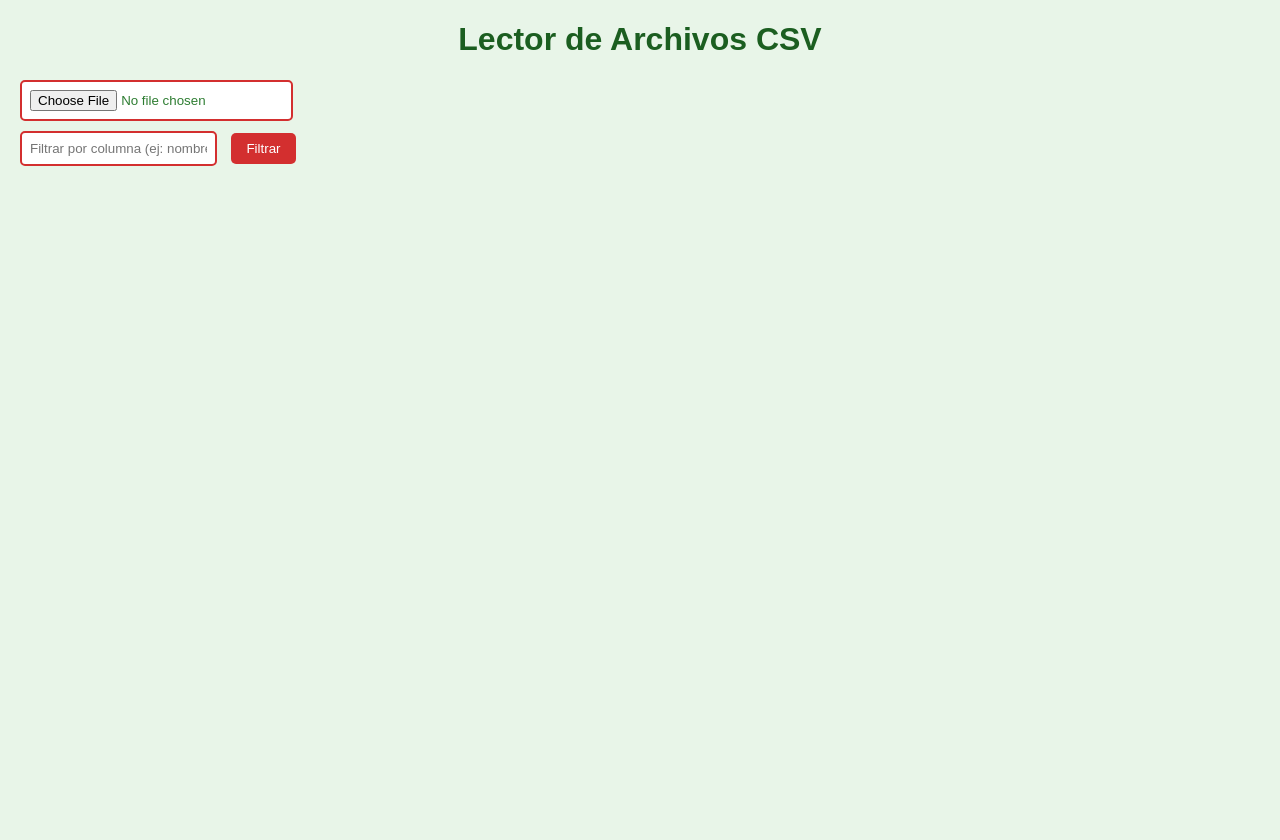
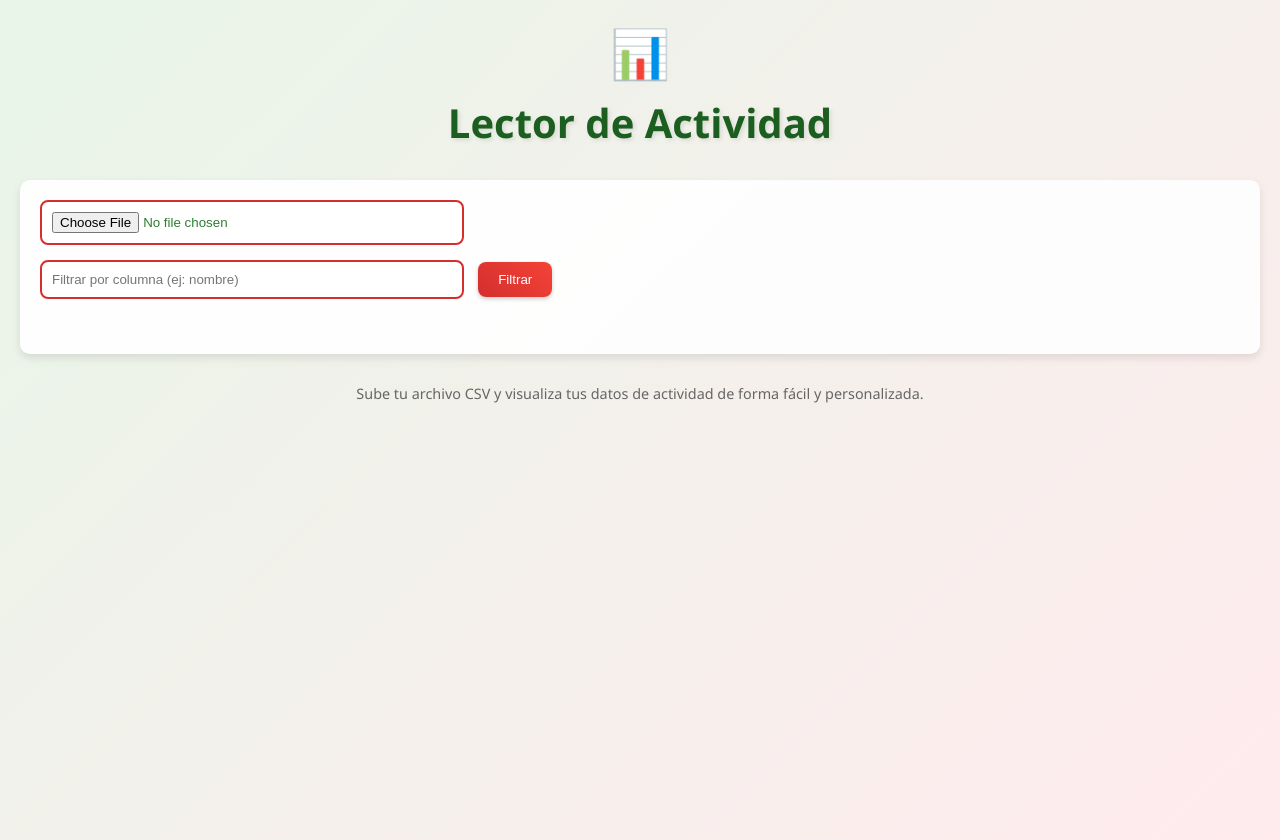
Before and after one commit to mlsd65e-byte/lector-cvs, a plain HTML site: page index.html in a window 1280 px wide. Before the commit the page ends 800 px from the top, so only its background shows below. Drawn offline with Linux system fonts and the light colour scheme.

Commit message:
Update index.html

```diff
--- a/index.html
+++ b/index.html
@@ -3,72 +3,125 @@
 <head>
     <meta charset="UTF-8">
     <meta name="viewport" content="width=device-width, initial-scale=1.0">
-    <title>Lector de CSV Personalizado</title>
+    <title>Lector de Actividad</title>
     <style>
         body {
-            font-family: Arial, sans-serif;
-            margin: 20px;
-            background-color: #e8f5e8; /* Verde claro para fondo */
-            color: #2e7d32; /* Verde oscuro para texto */
+            font-family: 'Segoe UI', Tahoma, Geneva, Verdana, sans-serif;
+            margin: 0;
+            padding: 20px;
+            background: linear-gradient(135deg, #e8f5e8 0%, #ffebee 100%); /* Gradiente verde a rojo */
+            color: #2e7d32;
+            min-height: 100vh;
+        }
+        header {
+            text-align: center;
+            margin-bottom: 30px;
+            position: relative;
+        }
+        header::before {
+            content: '📊';
+            font-size: 3em;
+            display: block;
+            margin-bottom: 10px;
         }
         h1 {
-            color: #1b5e20; /* Verde más oscuro para encabezado */
-            text-align: center;
+            color: #1b5e20;
+            font-size: 2.5em;
+            text-shadow: 2px 2px 4px rgba(0,0,0,0.1);
+            margin: 0;
+        }
+        .container {
+            max-width: 1200px;
+            margin: 0 auto;
+            background: rgba(255, 255, 255, 0.9);
+            padding: 20px;
+            border-radius: 10px;
+            box-shadow: 0 4px 8px rgba(0,0,0,0.1);
         }
         input[type="file"], input[type="text"] {
-            margin-bottom: 10px;
-            padding: 8px;
-            border: 2px solid #d32f2f; /* Rojo para bordes */
-            border-radius: 5px;
+            margin-bottom: 15px;
+            padding: 10px;
+            border: 2px solid #d32f2f;
+            border-radius: 8px;
             background-color: #fff;
+            width: 100%;
+            max-width: 400px;
+            transition: border-color 0.3s;
+        }
+        input[type="file"]:focus, input[type="text"]:focus {
+            border-color: #388e3c;
+            outline: none;
         }
         button {
-            padding: 8px 15px;
-            background-color: #d32f2f; /* Rojo para botón */
+            padding: 10px 20px;
+            background: linear-gradient(45deg, #d32f2f, #f44336); /* Gradiente rojo */
             color: white;
             border: none;
-            border-radius: 5px;
+            border-radius: 8px;
             cursor: pointer;
             margin-left: 10px;
+            box-shadow: 0 2px 4px rgba(0,0,0,0.2);
+            transition: all 0.3s;
         }
         button:hover {
-            background-color: #388e3c; /* Verde al pasar el mouse */
+            background: linear-gradient(45deg, #388e3c, #4caf50); /* Gradiente verde al hover */
+            transform: translateY(-2px);
         }
         table {
             border-collapse: collapse;
             width: 100%;
             margin-top: 20px;
-            border: 2px solid #388e3c; /* Verde para borde de tabla */
+            border: 2px solid #388e3c;
+            border-radius: 8px;
+            overflow: hidden;
+            box-shadow: 0 4px 8px rgba(0,0,0,0.1);
         }
         th {
-            background-color: #4caf50; /* Verde para encabezados de tabla */
+            background: linear-gradient(45deg, #4caf50, #66bb6a); /* Gradiente verde para encabezados */
             color: white;
+            padding: 12px;
+            text-align: left;
+            font-weight: bold;
+        }
+        td {
+            border: 1px solid #81c784;
             padding: 10px;
             text-align: left;
-        }
-        td {
-            border: 1px solid #81c784; /* Verde claro para celdas */
-            padding: 8px;
-            text-align: left;
+            transition: background-color 0.3s;
         }
         tr:nth-child(even) {
-            background-color: #f1f8e9; /* Verde muy claro para filas pares */
+            background-color: #f1f8e9;
         }
         tr:nth-child(odd) {
-            background-color: #ffebee; /* Rojo muy claro para filas impares */
+            background-color: #ffebee;
         }
         tr:hover {
-            background-color: #c8e6c9; /* Verde suave al pasar el mouse sobre filas */
+            background-color: #c8e6c9;
+            transform: scale(1.01);
+            transition: all 0.2s;
+        }
+        footer {
+            text-align: center;
+            margin-top: 30px;
+            color: #666;
+            font-size: 0.9em;
         }
     </style>
 </head>
 <body>
-    <h1>Lector de Archivos CSV</h1>
-    <input type="file" id="csvFile" accept=".csv">
-    <br>
-    <input type="text" id="filter" placeholder="Filtrar por columna (ej: nombre)">
-    <button onclick="filterTable()">Filtrar</button>
-    <table id="csvTable"></table>
+    <header>
+        <h1>Lector de Actividad</h1>
+    </header>
+    <div class="container">
+        <input type="file" id="csvFile" accept=".csv">
+        <br>
+        <input type="text" id="filter" placeholder="Filtrar por columna (ej: nombre)">
+        <button onclick="filterTable()">Filtrar</button>
+        <table id="csvTable"></table>
+    </div>
+    <footer>
+        <p>Sube tu archivo CSV y visualiza tus datos de actividad de forma fácil y personalizada.</p>
+    </footer>
 
     <script>
         document.getElementById('csvFile').addEventListener('change', function(event) {
```
